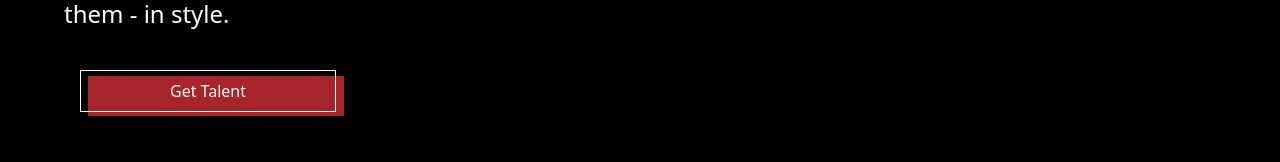
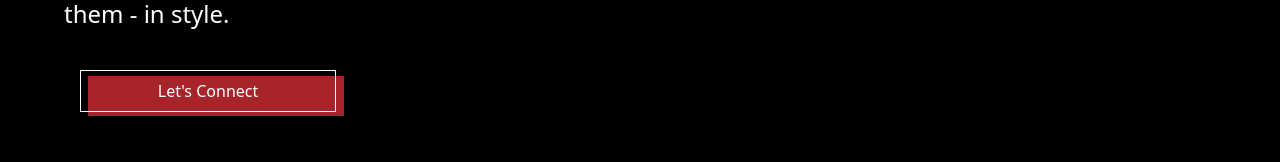
Before and after one commit to gopal-kaul/asymmetri, a SvelteKit app: page / in a window 1280 px wide. Shown: the part 498-660 px from the top of the page. Built offline with nearby package versions, Linux system fonts and the light colour scheme.

Commit message:
Updated button text

```diff
--- a/src/routes/+page.svelte
+++ b/src/routes/+page.svelte
@@ -29,7 +29,7 @@
 			</h2>
 		</h2>
 		<div class="absolute mt-0 ml-0">
-			<button class=" bg-transparent border-white w-64 border-[1px] py-2  ml-20 mt-10 px-5 text-white absolute z-10">Get Talent</button>
+			<button class=" bg-transparent border-white w-64 border-[1px] py-2  ml-20 mt-10 px-5 text-white absolute z-10">Let's Connect</button>
 			<button class=" bg-buttonRed  w-64 h-10 py-2  ml-[34.5%] mt-[17.8%] px-5 text-white relative z-1"></button>
 		</div>
 		<div class="mt-44 ml-[44%] text-gray-200 text-opacity-60 content flex pl-2">
```
